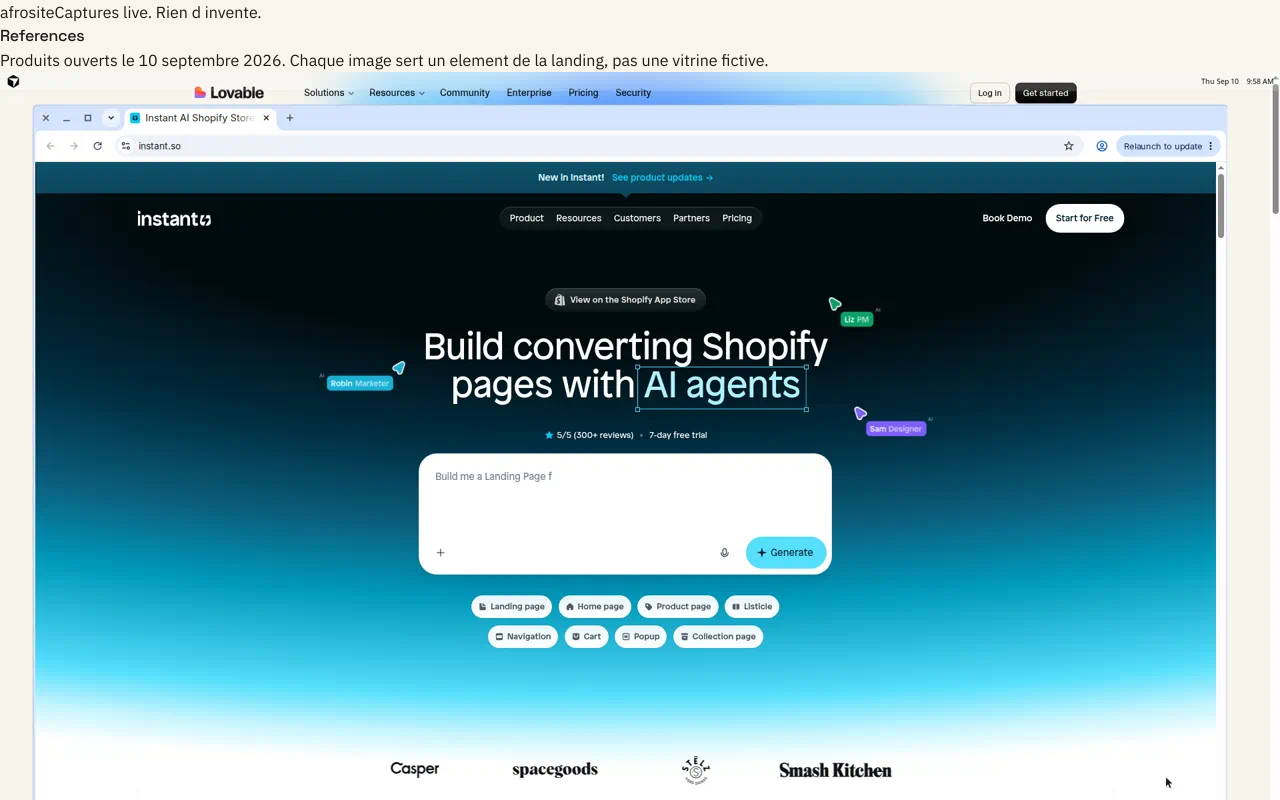
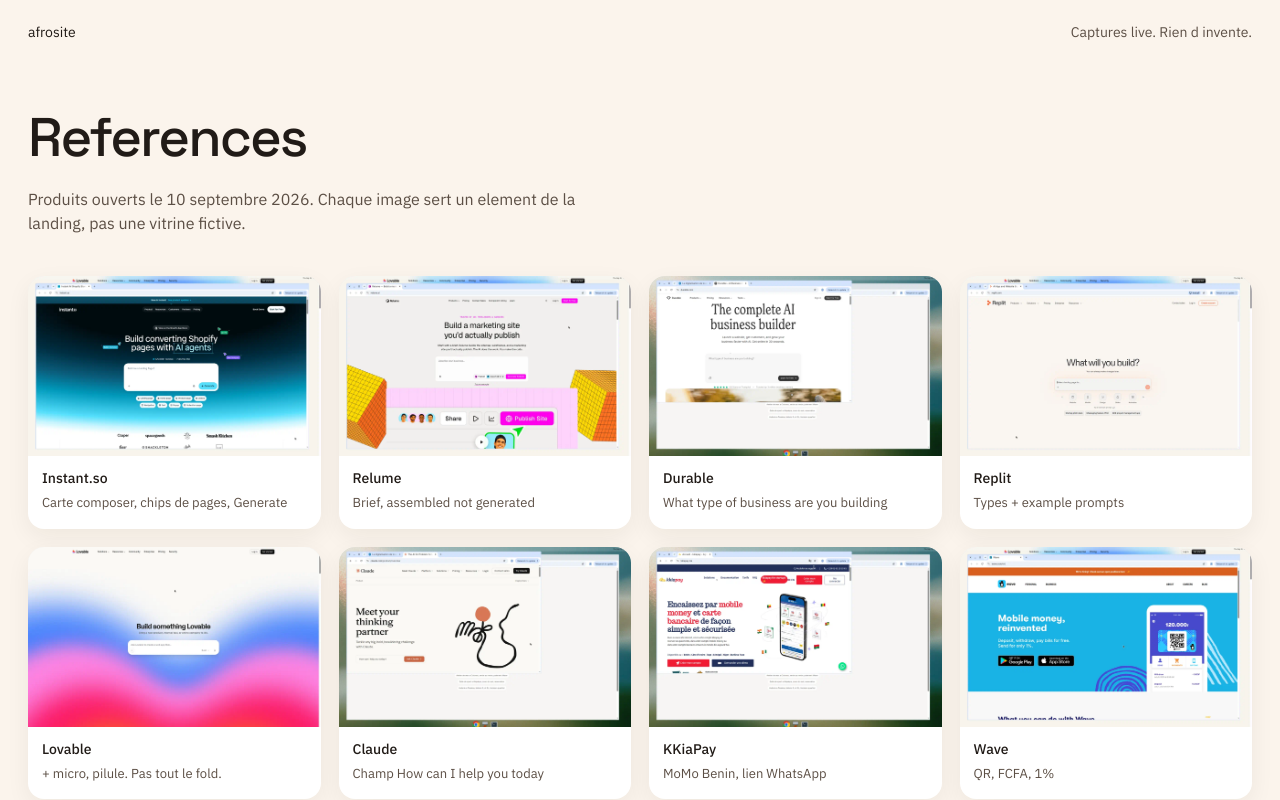
Before and after one commit to Souraka229/AI-FOR-AFRICA-SMEs-Digita, a Next.js app in the folder apps/web/: page /refs in a window 1280 px wide. Shown: the top 800 px of the page. Built offline with nearby package versions, Linux system fonts and the light colour scheme; no server answers.

Commit message:
fix(web): styliser et optimiser la galerie de references

```diff
--- a/apps/web/src/app/globals.css
+++ b/apps/web/src/app/globals.css
@@ -491,3 +491,29 @@
     display: none;
   }
 }
+
+
+.refs {
+  min-height: 100vh;
+  padding: 0 28px 12vh;
+  background: var(--surface-canvas-light, #fbf4ec);
+}
+
+.refs__nav {
+  display: flex;
+  justify-content: space-between;
+  align-items: center;
+  padding: 22px 0;
+  font-size: 14px;
+  color: var(--text-muted, #5c4f45);
+}
+
+.refs__nav a { color: var(--text-primary, #211b17); text-decoration: none; }
+.refs__title { margin: 4vh 0 8px; font-size: clamp(2rem, 5vw, 3.4rem); font-weight: 500; letter-spacing: -0.035em; }
+.refs__lede { margin: 0 0 40px; max-width: 36rem; color: var(--text-muted, #5c4f45); line-height: 1.55; }
+.refs__grid { display: grid; grid-template-columns: repeat(auto-fill, minmax(280px, 1fr)); gap: 18px; margin: 0; padding: 0; list-style: none; }
+.refs__grid figure { margin: 0; overflow: hidden; border-radius: 16px; background: #fff; box-shadow: 0 8px 24px rgba(33, 27, 23, 0.06); }
+.refs__grid img { display: block; width: 100%; height: 180px; object-fit: cover; object-position: top; background: #eceae6; }
+.refs__grid figcaption { display: flex; flex-direction: column; gap: 4px; padding: 12px 14px 16px; }
+.refs__grid strong { font-size: 14px; font-weight: 500; }
+.refs__grid span { font-size: 13px; color: var(--text-muted, #5c4f45); }
--- a/apps/web/src/app/refs/page.tsx
+++ b/apps/web/src/app/refs/page.tsx
@@ -1,4 +1,5 @@
 import Link from 'next/link';
+import Image from 'next/image';
 
 const ITEMS = [
   { src: '/refs/instant.webp', name: 'Instant.so', use: 'Carte composer, chips de pages, Generate' },
@@ -37,7 +38,7 @@
         {ITEMS.map((item) => (
           <li key={item.src}>
             <figure>
-              <img src={item.src} alt={item.name} />
+              <Image src={item.src} alt={item.name} width={640} height={360} />
               <figcaption>
                 <strong>{item.name}</strong>
                 <span>{item.use}</span>
```
